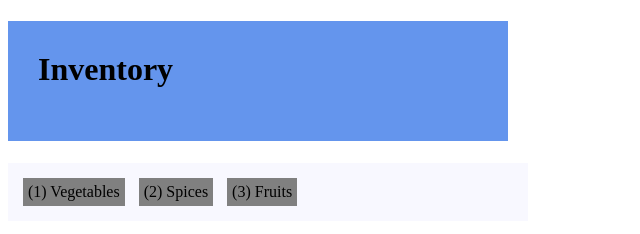
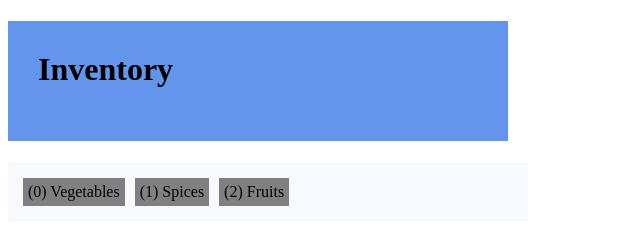
Before and after one commit to BaiWhite/Tasks, a plain HTML site: page task1.html in a window 1280 px wide. Shown: the full height of the page, 0-640 px from the left. Drawn offline with Linux system fonts and the light colour scheme.

Commit message:
Refactor
Refactor the page based on requirement.

```diff
--- a/task1.js
+++ b/script.js
@@ -1,9 +1,40 @@
-document.getElementById("vegetables").addEventListener("click", function() {
-    generateTable('vegetables')});
-document.getElementById("spices").addEventListener("click", function() {
-    generateTable('spices')});
-document.getElementById("fruits").addEventListener("click", function() {
-    generateTable('fruits')});
+function loadFunction() {
+    let table = document.createElement("div");
+    table.className = "box"
+
+    let title = document.createElement("h1");
+    title.className = "title";
+    title.innerHTML = "Inventory";
+    table.appendChild(title);
+
+    let category = document.createElement("div");
+    category.className = "category outer";
+    let list = ["vegetables", "spices", "fruits"];
+    list.forEach((item, index) =>{
+        const child = document.createElement("div");
+        child.id = item;
+        child.className = "unClick inner";
+        child.onclick = function(){generateTable(item)}; ;
+        child.innerHTML = "(" + String(index) + ") " + item.charAt(0).toUpperCase() + item.slice(1);
+        category.appendChild(child);
+    })
+    table.appendChild(category);
+
+    let listAmount = document.createElement("div");
+    let heading = document.createElement("p");
+    heading.id = "listAmount";
+    let productList = document.createElement("div");
+    productList.id = "productList";
+    productList.className = "category";
+    listAmount.appendChild(heading);
+    listAmount.appendChild(productList);
+    table.appendChild(listAmount);
+
+    const main = document.getElementById("main");
+    main.innerHTML = "";
+    main.appendChild(table);
+}
+window.onload = loadFunction;
 
 const vegetables = ['Carrot', 'Cucumber']
 const spices = ['Salt', 'Pepper', 'Chilli', 'Herbs', 'Curry']
--- a/task1.html
+++ b/task1.html
@@ -1,27 +1,12 @@
 <!DOCTYPE html>
 <html>
     <head>
-        <link rel="stylesheet" href="task1.css" />
+        <link rel="stylesheet" href="style.css" />
     </head>
     <body>
-        <div class="box">
-            <h1 class="title">Inventory</h1>
-            <div class="category outer">
-                <div id="vegetables" class="unClick inner">
-                    (1) Vegetables
-                </div>
-                <div id="spices" class="unClick inner">
-                    (2) Spices
-                </div>
-                <div id="fruits" class="unClick inner">
-                    (3) Fruits
-                </div>
-            </div>
-            <div>
-                <p id="listAmount"></p>
-                <div id="productList" class="category"></table>
-            </div>
+        <div id="main">
+            a div.
         </div>
     </body>
-    <script src="task1.js"></script>
+    <script src="script.js"></script>
 </html>
```
Also changed, not shown: style.css (renamed from task1.css).
